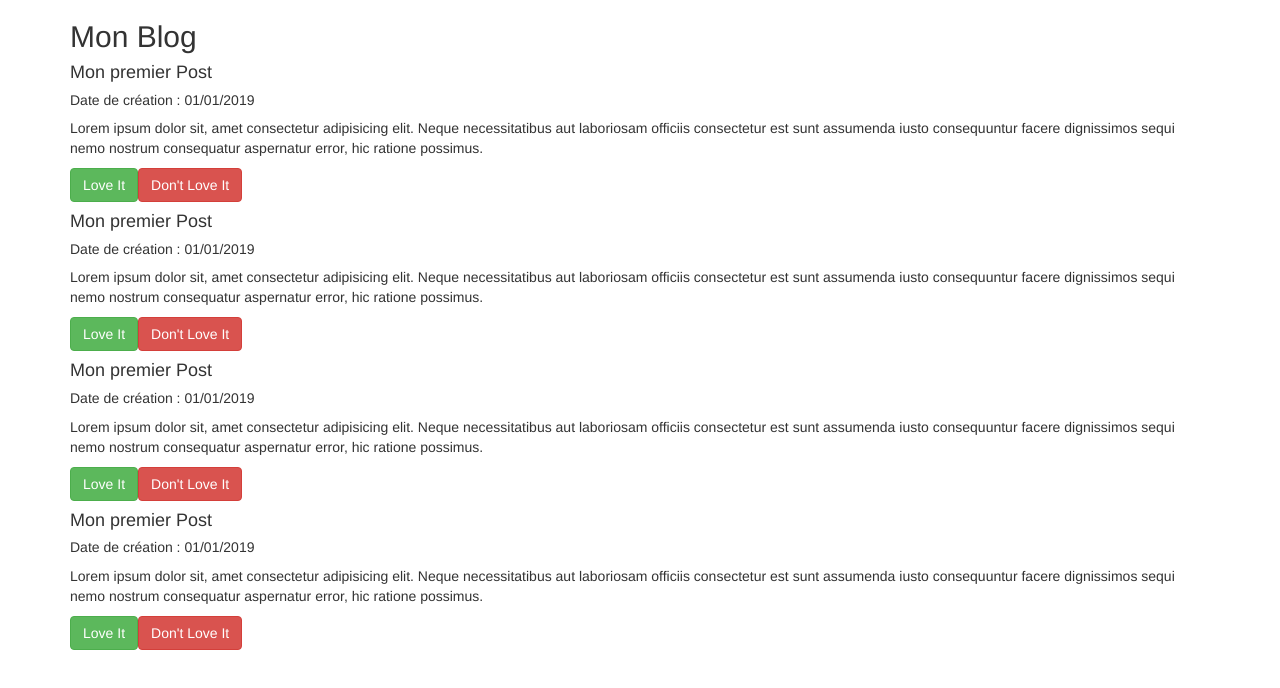
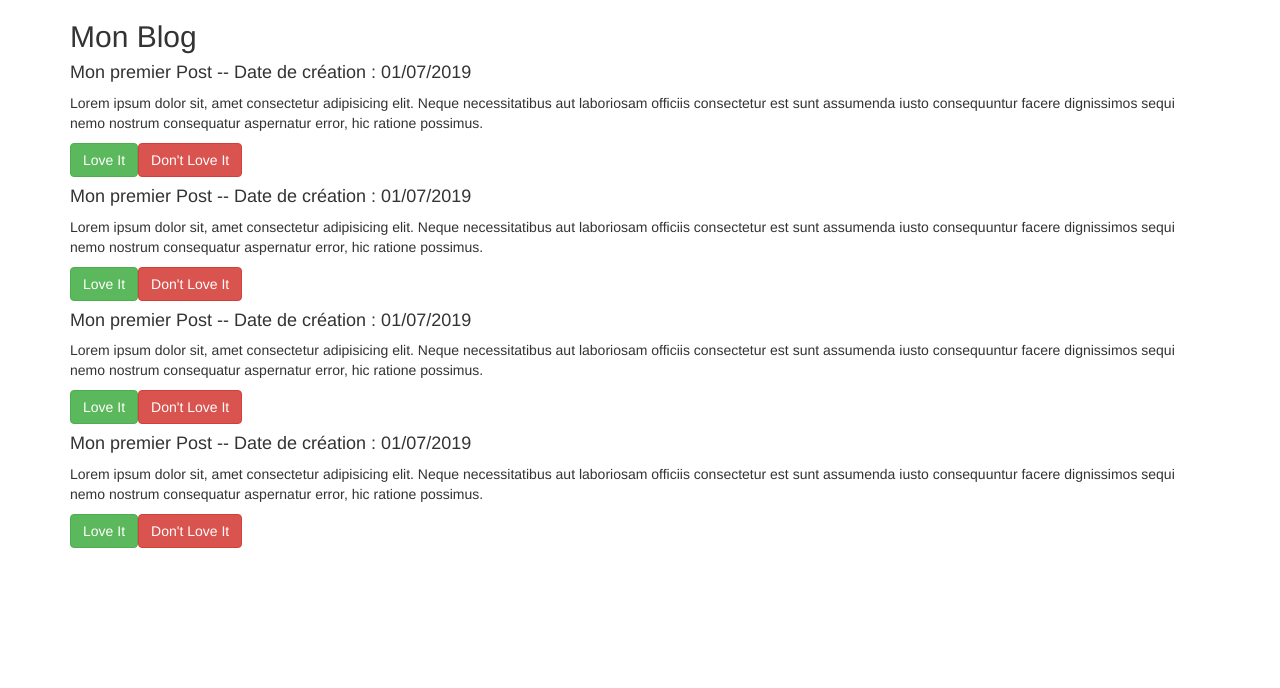
Before and after one commit to Cynnah/BlogOC, an Angular app: page / in a window 1280 px wide. Shown: the top 688 px of the page. Built offline with nearby package versions, Linux system fonts and the light colour scheme.

Commit message:
creation with string interpolation

```diff
--- a/src/app/post-list-item-component/post-list-item-component.component.html
+++ b/src/app/post-list-item-component/post-list-item-component.component.html
@@ -1,6 +1,4 @@
-<h4>{{postName}}</h4>
-
-<h5>Date de création : 01/01/2019</h5>
+<h4>{{postName}}  --  Date de création : {{ getStatus() }}</h4>
 
 <p>Lorem ipsum dolor sit, amet consectetur adipisicing elit. Neque necessitatibus aut laboriosam officiis consectetur est sunt assumenda iusto consequuntur facere dignissimos sequi nemo nostrum consequatur aspernatur error, hic ratione possimus.</p>
 
--- a/src/app/post-list-item-component/post-list-item-component.component.ts
+++ b/src/app/post-list-item-component/post-list-item-component.component.ts
@@ -8,10 +8,15 @@ import { Component, OnInit } from '@angular/core';
 export class PostListItemComponentComponent implements OnInit {
 
   postName: string = 'Mon premier Post'
+  creationDate: string = '01/07/2019'
 
   constructor() { }
 
   ngOnInit() {
   }
 
+  getStatus() {
+    return this.creationDate
+  }
+
 }
```
